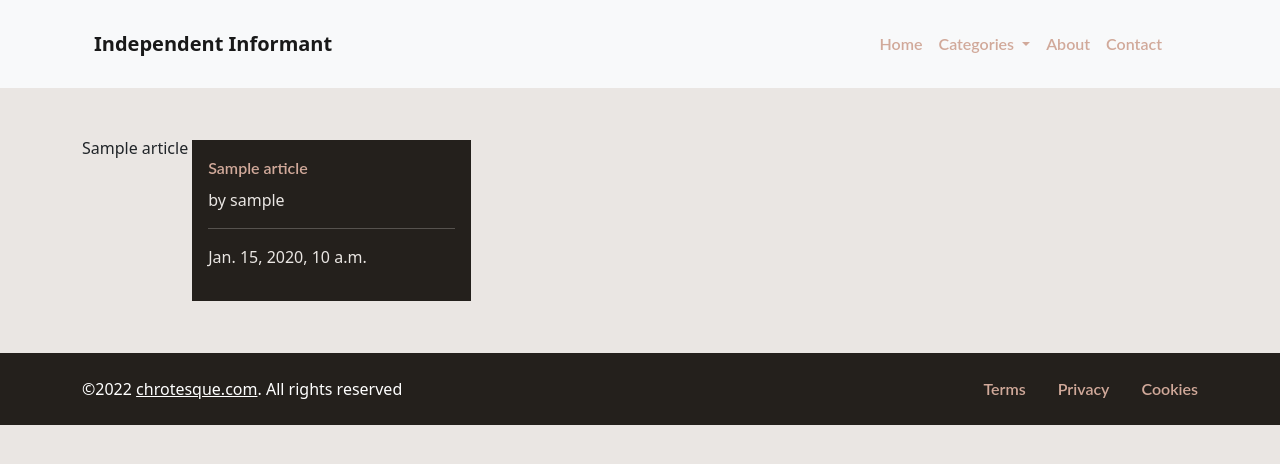
After one commit to Chrotesque/ci-portfolio-project-4, a Django app: template templates/category_detail.html in a window 1280 px wide. The commit adds this page. Shown: the top 464 px of the page. Run offline with Django 3.2, Linux system fonts and the light colour scheme; the template is opened without the code that fills it: values that come from a table or form of the project are taken from there, others are empty; tables that the repository leaves empty hold one stand-in row (values such as "Sample post").

Commit message:
Add category based article listing

```diff
--- a/news/urls.py
+++ b/news/urls.py
@@ -6,5 +6,8 @@ urlpatterns = [
     path('', views.ArticleList.as_view(), name='home'),
     path('about/', views.ArticleList.as_view(), name='about'),
     path('contact/', views.ArticleList.as_view(), name='contact'),
-    path('<slug:slug>/', views.ArticleView.as_view(), name='article_detail'),
+    path('article/<slug:slug>/', views.ArticleView.as_view(),
+         name='article_detail'),
+    path('category/<slug:slug>/', views.CategoryList.as_view(),
+         name='category_detail'),
 ]
--- a/templates/article_detail.html
+++ b/templates/article_detail.html
@@ -3,6 +3,7 @@
 <div class="masthead">
     <div class="container">
         <div class="row g-0">
+            <p class="post-title"><a href="{% url 'category_detail' article.category.slug %}/#">{{ article.category }}</a></p>
             <div class="col-md-6 masthead-text">
                 <!-- Post title goes in these h1 tags -->
                 <h1 class="post-title">{{ article.title }}</h1>
--- a/templates/base.html
+++ b/templates/base.html
@@ -44,7 +44,8 @@
                                             </a>
                                             <ul class="dropdown-menu dropdown-menu-dark">
                                                 {% for category in categories %}
-                                                <li><a class="dropdown-item" href="{{ category.slug }}/#">{{ category.name }}</a></li>
+                                                <!-- <li><a class="dropdown-item" href="{{ category.slug }}/#">{{ category.name }}</a></li> -->
+                                                <li><a class="dropdown-item" href="{% url 'category_detail' category.slug %}/#">{{ category.name }}</a></li>
                                                 {% endfor %}
                                             </ul>
                                         </li>
--- /dev/null
+++ b/templates/category_detail.html
@@ -0,0 +1,33 @@
+{% extends "base.html" %}
+
+{% block content %}
+
+<div class="container">
+    <div class="row">
+        {{ article.title }}
+        {% for article in article_list %}
+        <div class="col-sm-12 col-md-6 col-lg-3 article m-1 p-3">
+            <a href="{% url 'article_detail' article.slug %}" class="nav-link">{{ article.title }}</a>
+            <p class="author mt-2">by {{ article.author }}</p>
+            <hr />
+            <p class="post-date">{{ article.created_date}}</p>
+        </div>
+        {% endfor %}
+    </div>
+</div>
+
+{% if is_paginated %}
+<nav aria-label="Page navigation">
+    <ul class="pagination justify-content-center">
+        {% if page_obj.has_previous %}
+        <li><a href="?page={{ page_obj.previous_page_number }}" class="page-link">&laquo; PREV </a></li>
+        {% endif %}
+        {% if page_obj.has_next %}
+        <li><a href="?page={{ page_obj.next_page_number }}" class="page-link"> NEXT &raquo;</a></li>
+
+        {% endif %}
+    </ul>
+</nav>
+{% endif %}
+
+{%endblock%}
```
Also changed, not shown: news/views.py (+18 -2 lines).
